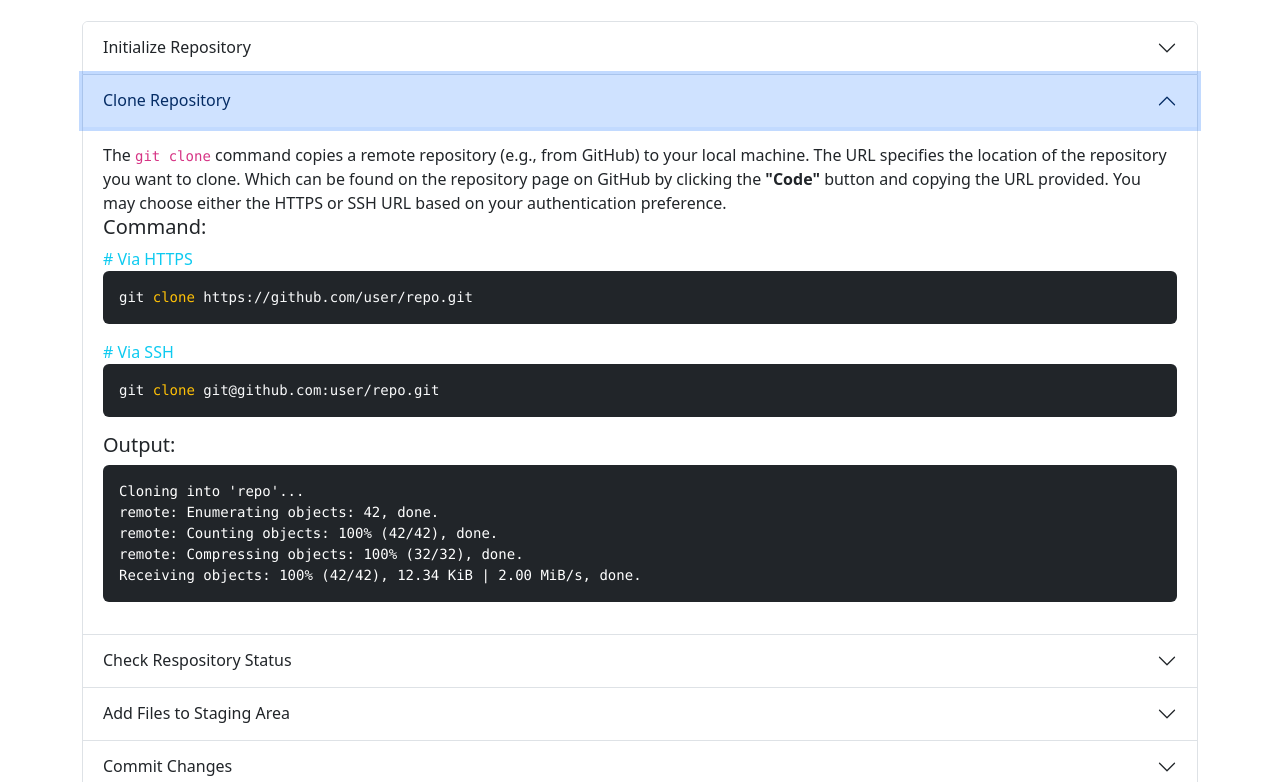
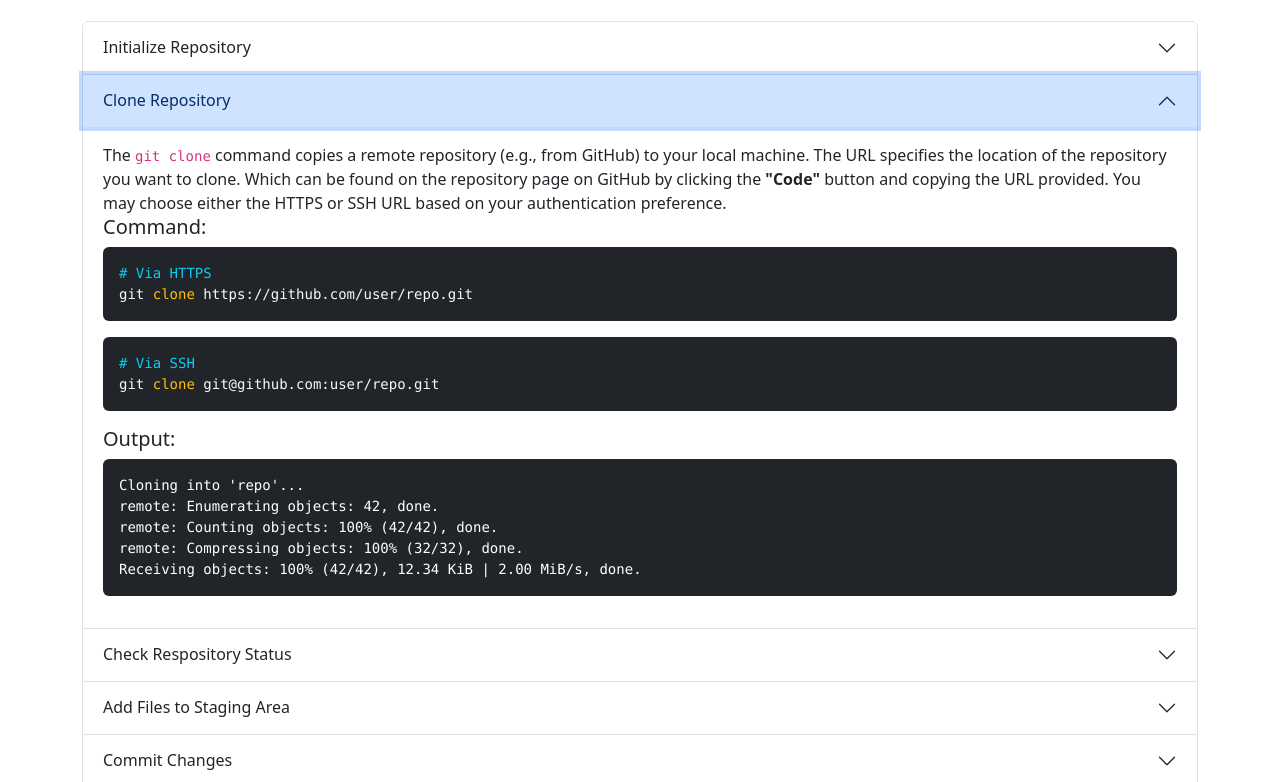
Before and after one commit to Hadeslokiama/Git-Quick, a plain HTML site: page index.html in a window 1280 px wide. Both pictures are taken after a click on the button "Clone Repository". Shown: the part 1326-2108 px from the top of the page. Drawn offline with nearby package versions, Linux system fonts and the light colour scheme.

Commit message:
style: fixed indentation and placements

```diff
--- a/index.html
+++ b/index.html
@@ -90,10 +90,10 @@ ssh-add -l
       <div class="accordion-body">
         The <code>git clone</code> command copies a remote repository (e.g., from GitHub) to your local machine. The URL specifies the location of the repository you want to clone. Which can be found on the repository page on GitHub by clicking the <strong>"Code"</strong> button and copying the URL provided. You may choose either the HTTPS or SSH URL based on your authentication preference.
         <h5>Command:</h5>
-        <span class="text-info"># Via HTTPS</span>
-        <pre class="text-bg-dark p-3 rounded"><code><span class="text-light">git <span class="text-warning">clone</span> https://github.com/user/repo.git</span></code></pre>
-        <span class="text-info"># Via SSH</span>
-        <pre class="text-bg-dark p-3 rounded"><code><span class="text-light">git <span class="text-warning">clone</span> git@github.com:user/repo.git</span></code></pre>
+        <pre class="text-bg-dark p-3 rounded"><code><span class="text-info"># Via HTTPS</span>
+<span class="text-light">git <span class="text-warning">clone</span> https://github.com/user/repo.git</span></code></pre>
+<pre class="text-bg-dark p-3 rounded"><code><span class="text-info"># Via SSH</span>
+<span class="text-light">git <span class="text-warning">clone</span> git@github.com:user/repo.git</span></code></pre>
         <h5>Output:</h5>
         <pre class="text-bg-dark p-3 rounded"><code>Cloning into 'repo'...
 remote: Enumerating objects: 42, done.
```
